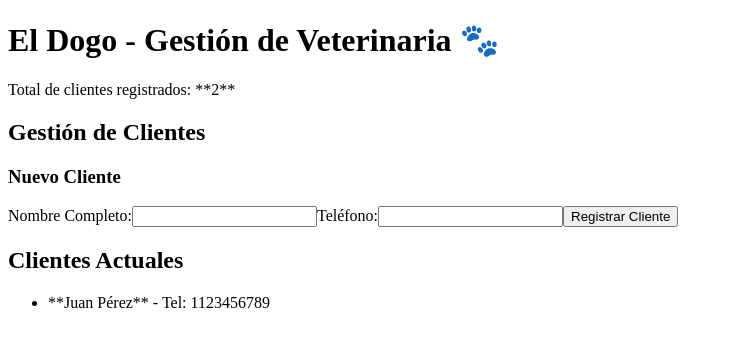
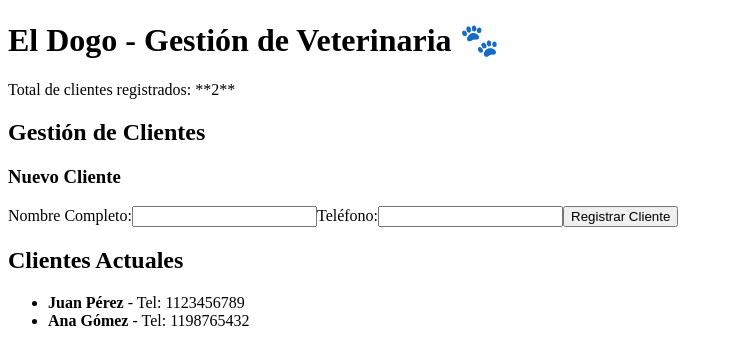
Before and after one commit to Walter-Lauxmann/el-dogo-react, a React (Vite) app: page / in a window 1280 px wide. Shown: the top 364 px of the page, without its empty margins (0-733 px from the left). Built offline with nearby package versions, Linux system fonts and the light colour scheme.

Commit message:
02.1 - Listado de clientes

```diff
--- a/src/App.jsx
+++ b/src/App.jsx
@@ -46,12 +46,16 @@ function VeterinariaApp() {
         <FormularioCliente onClienteAgregado={agregarNuevoCliente} />
 
         <h2>Clientes Actuales</h2>
-        <ul>
-          {/* En la Etapa 3 veremos cómo recorrer esta lista,
-             pero por ahora solo mostramos el primer elemento */}
-          <li>
-            **{clientes[0].nombre}** - Tel: {clientes[0].telefono}
-          </li>
+        <ul className="lista-clientes">
+          {/* ⭐️ 1. Usamos llaves {} para meter JavaScript (el .map) en el JSX */}
+          {clientes.map((cliente) => (
+            // ⭐️ 2. Por cada 'cliente', retornamos un elemento <li>
+            // ⭐️ 3. ¡LA REGLA CLAVE! Debemos asignar la prop 'key'
+            <li key={cliente.id} className="cliente-item">
+              <strong>{cliente.nombre}</strong> - Tel: {cliente.telefono}
+              {/* Aquí luego pondremos botones de Modificar/Eliminar */}
+            </li>
+          ))}
         </ul>
       </section>
 
```
Also changed, not shown: src/components/ClienteItem.jsx (added, +13 -0 lines).
